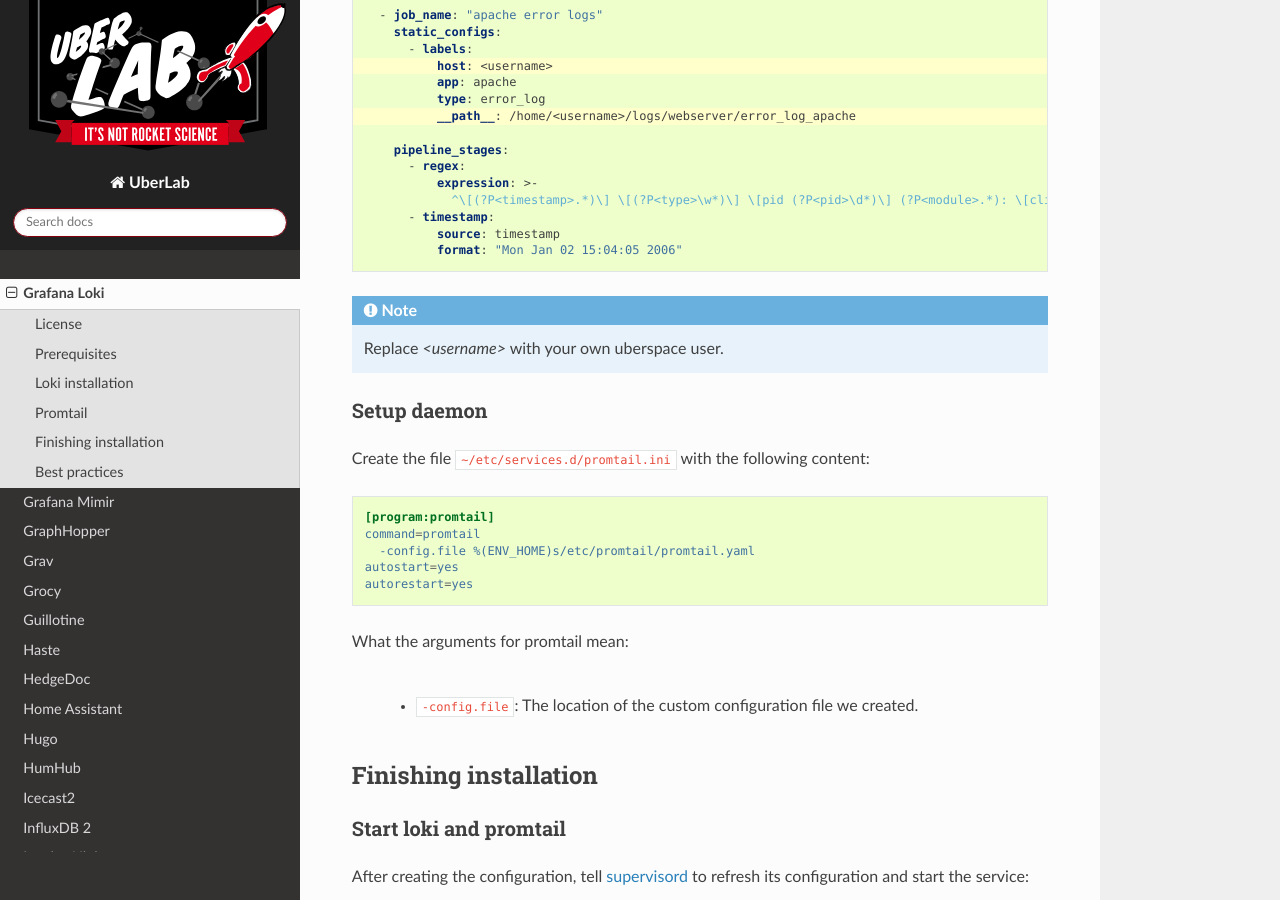
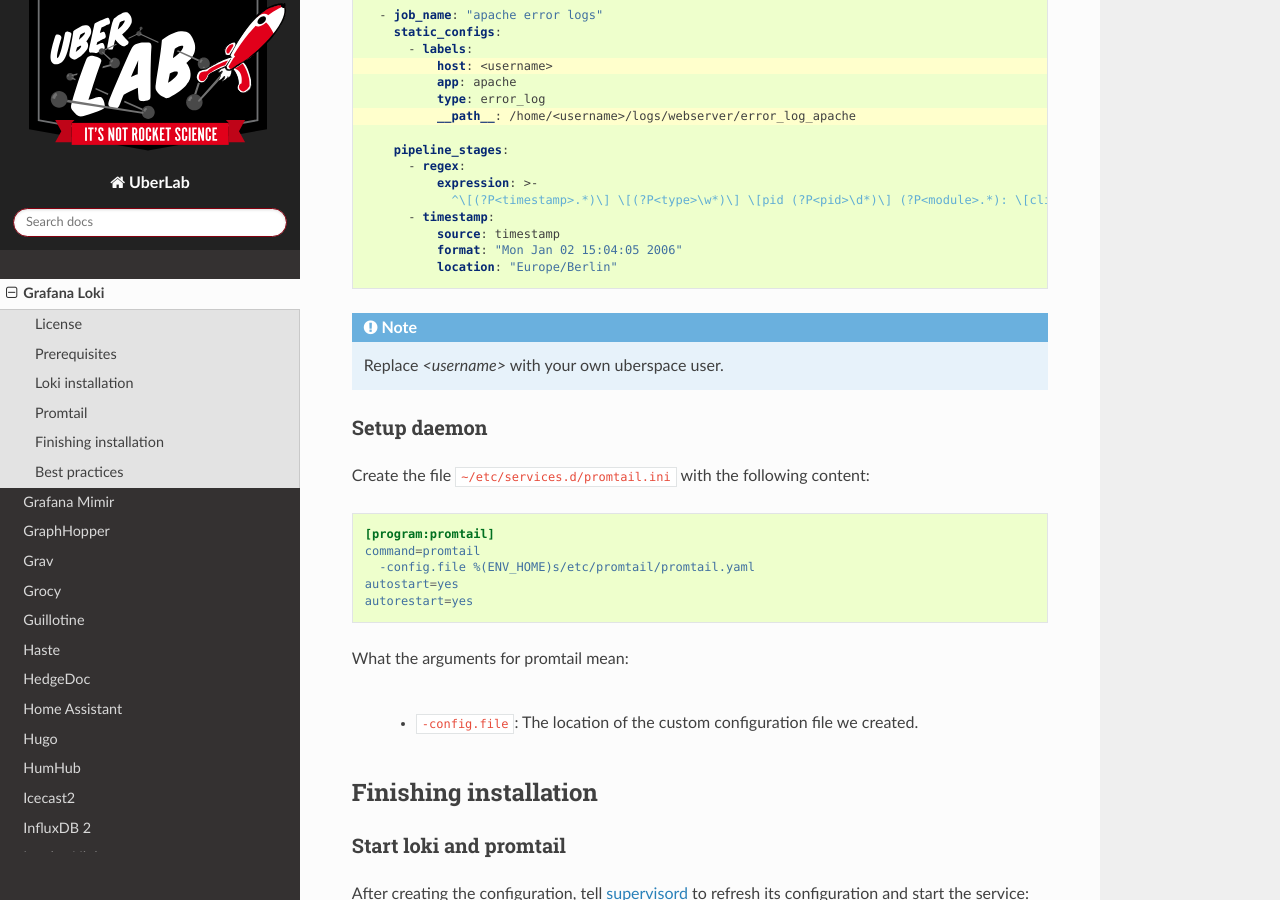
Before and after one commit to Uberspace/lab, a Sphinx documentation site: the page built from source/guide_grafana-loki.rst, in a window 1280 px wide and 900 px high, scrolled down 4764 px. Built offline with Sphinx 7.4.7 and the Read the Docs theme 2.0.0, drawn with Linux system fonts in a browser that asks for light colours.

Commit message:
Fix date parsing in loki/promtail guide

```diff
--- a/source/guide_grafana-loki.rst
+++ b/source/guide_grafana-loki.rst
@@ -213,6 +213,7 @@
         - timestamp:
             source: timestamp
             format: "Mon Jan 02 15:04:05 2006"
+            location: "Europe/Berlin"
 
 .. note::
 
```
